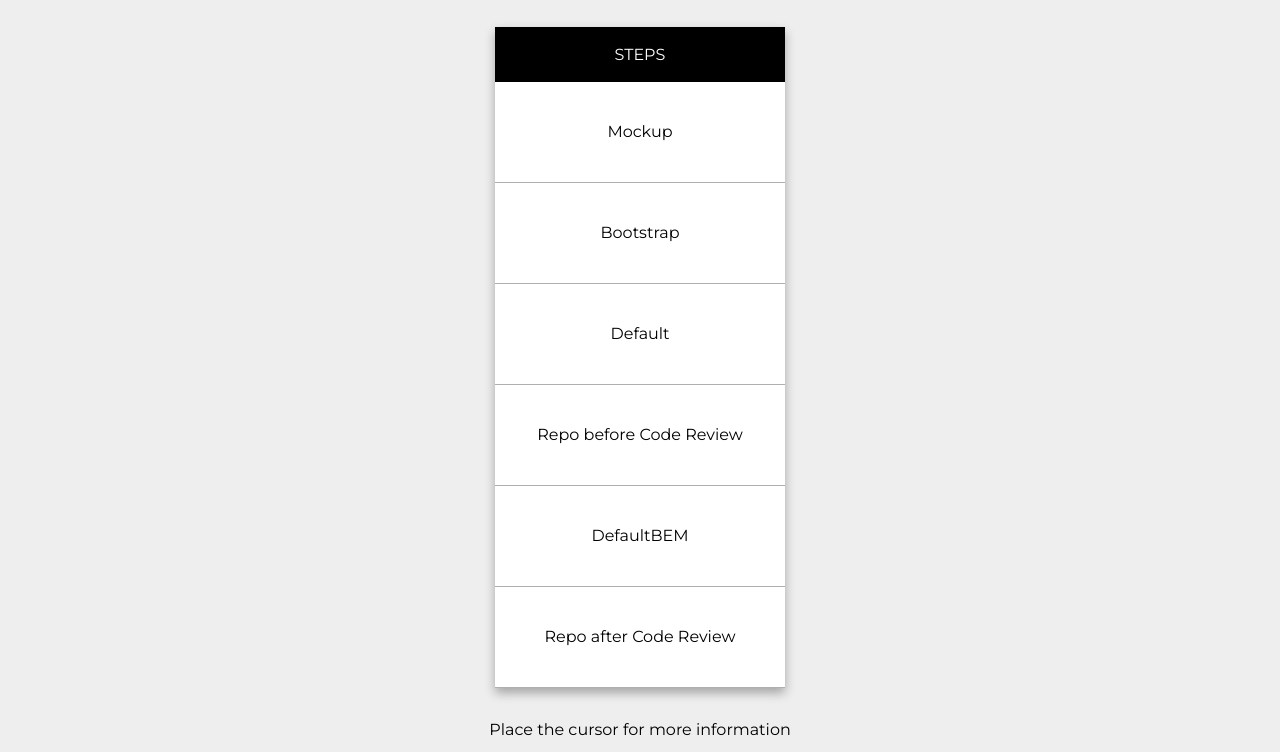
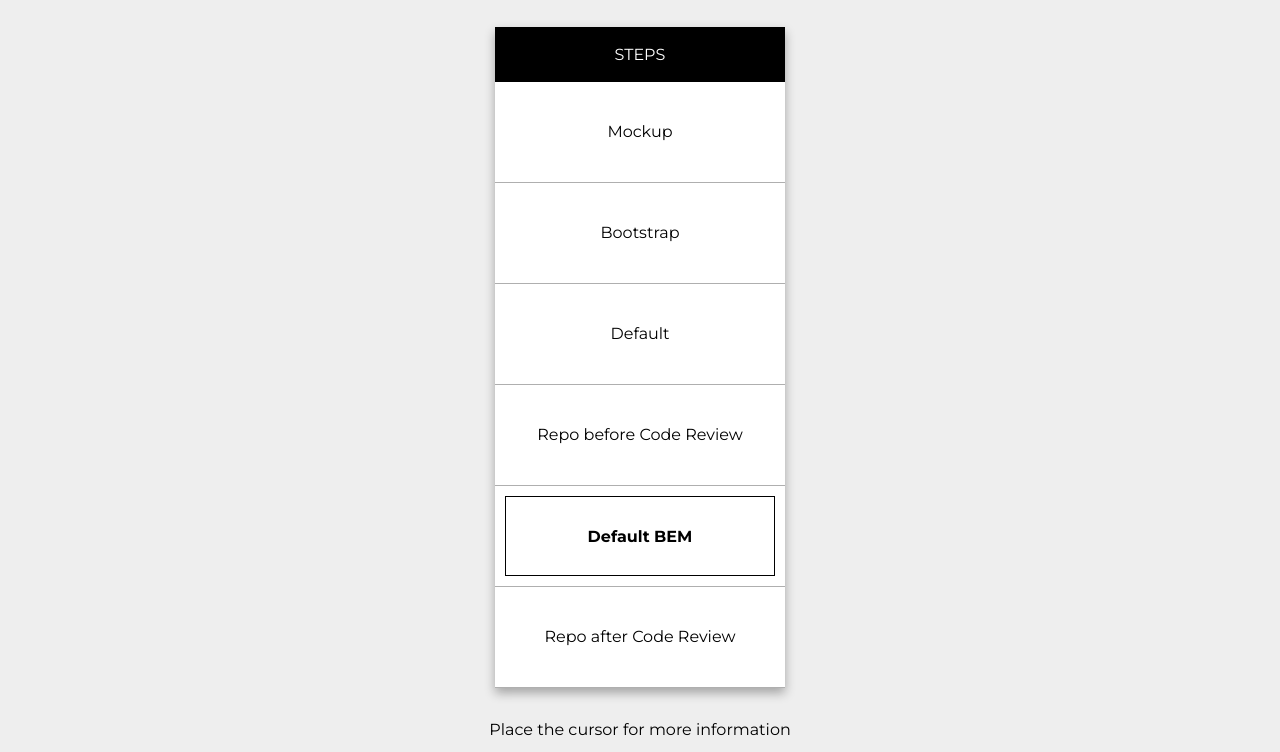
Before and after one commit to SD91PL/menuFG, a plain HTML site: page index.html in a window 1280 px wide. Shown: the part 185-937 px from the top of the page. Drawn offline with Linux system fonts and the light colour scheme.

Commit message:
Design - call to action button

```diff
--- a/index.html
+++ b/index.html
@@ -40,7 +40,7 @@
 			<li class="repo">Repo before Code Review</li>
 		</a>
 		<a href="https://sd91pl.github.io/ForestGroup-DefaultBEM/" target="_blank" rel="noopener">
-			<li class="default-bem">DefaultBEM</li>
+			<li class="default-bem"><strong>Default BEM</strong></li>
 		</a>
 		<a href="https://github.com/SD91PL/ForestGroup-DefaultBEM" target="_blank" rel="noopener">
 			<li class="repo-acr">Repo after Code Review</li>
--- a/src/sass/style.scss
+++ b/src/sass/style.scss
@@ -108,6 +108,10 @@
 			color: #fff;
 			cursor: pointer;
 		}
+
+		.default-bem {
+			border: 1px solid #000;
+		}
 	}
 
 	.steps {
```
Also changed, not shown: dist/css/style.min.css, 1 other file.
